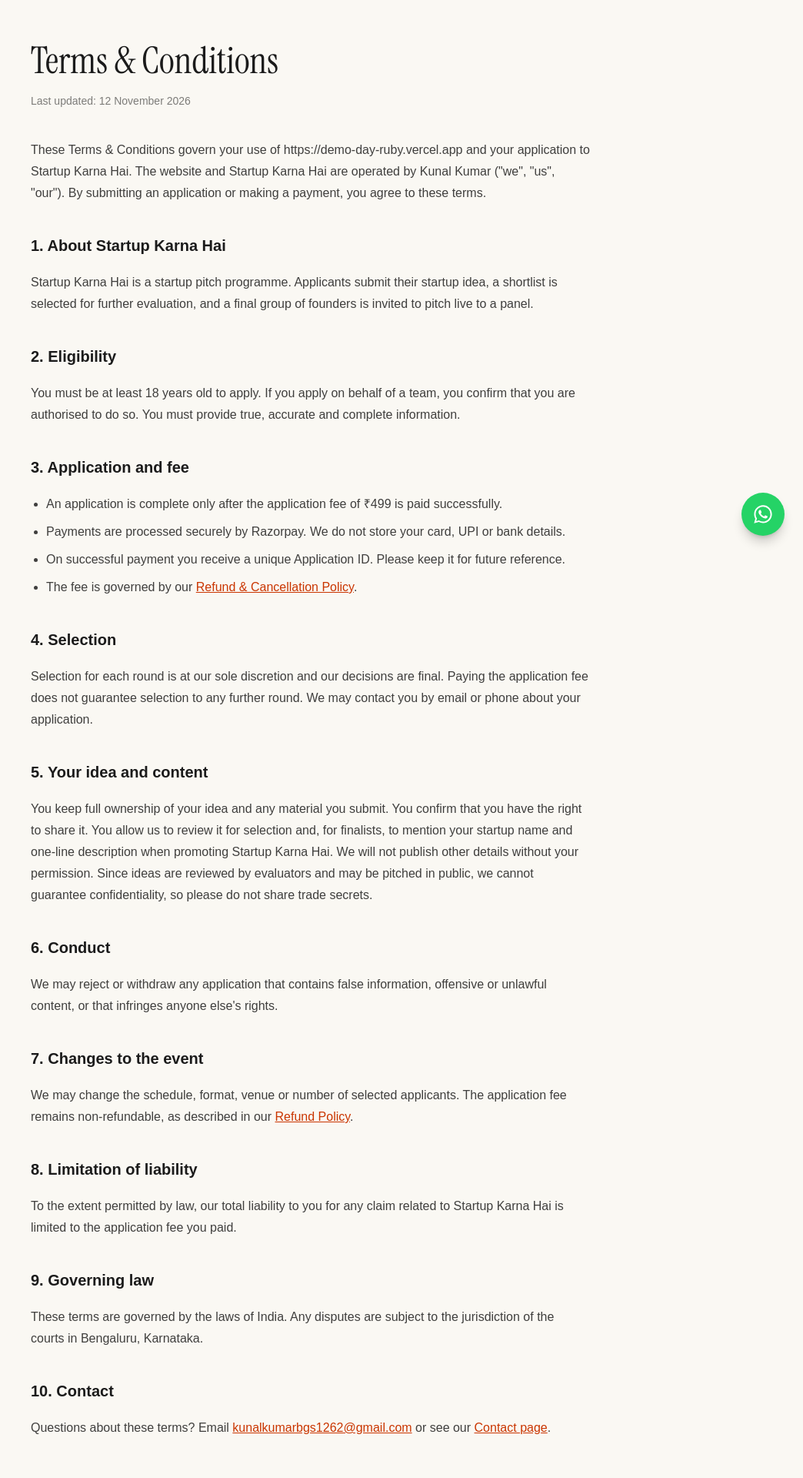
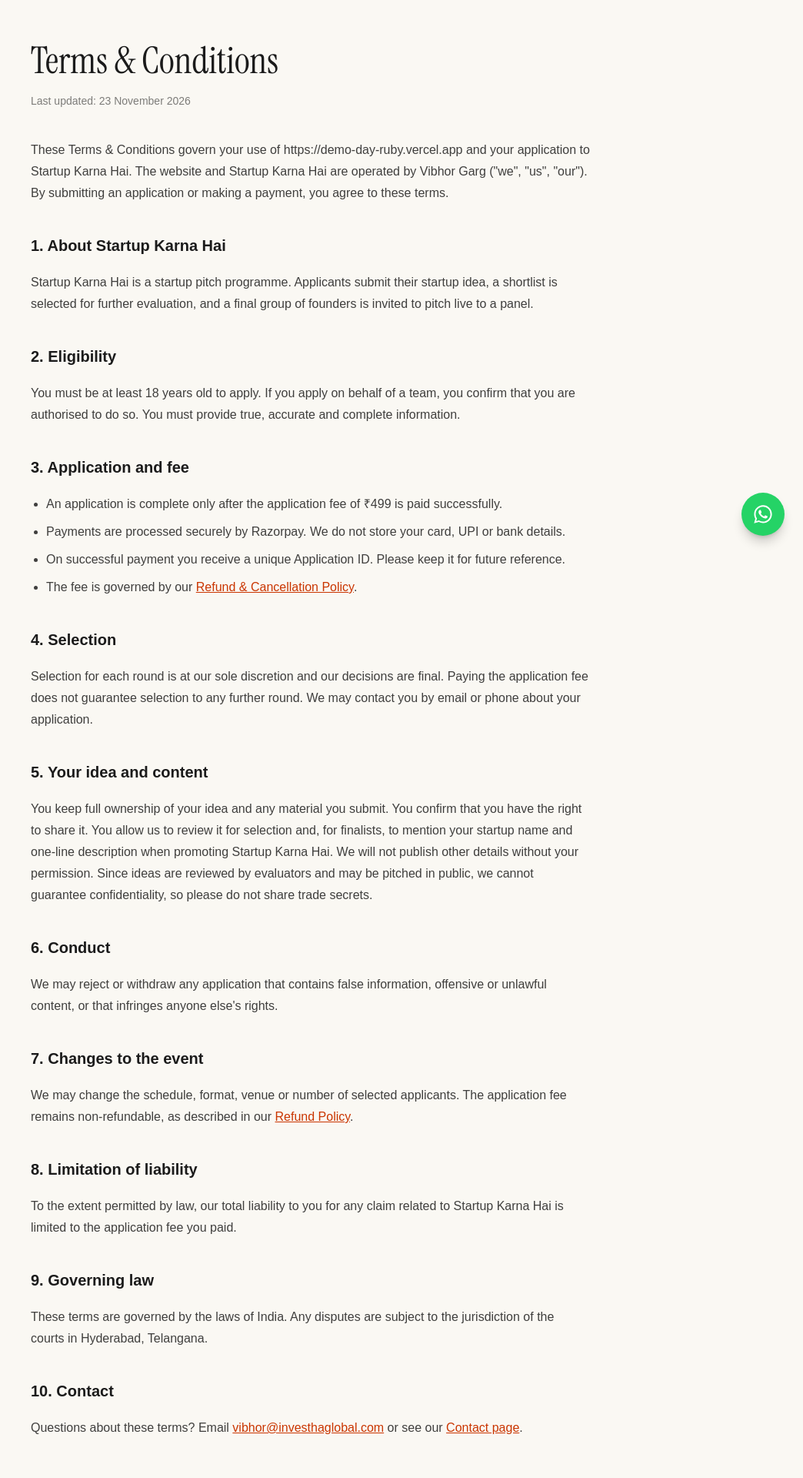
Before and after one commit to kunalrnsit/demo-day, a Next.js app: page /terms in a window 1280 px wide. Shown: the part 80-2000 px from the top of the page at 77% size, without its empty margins (236-1280 px from the left). Built offline with nearby package versions, Linux system fonts and the light colour scheme; no server answers.

Commit message:
Vibhor Garg contact details on legal pages

```diff
--- a/app/privacy/page.tsx
+++ b/app/privacy/page.tsx
@@ -89,6 +89,8 @@ export default function PrivacyPage() {
         {SITE.address}
         <br />
         Email: <a href={`mailto:${SITE.email}`}>{SITE.email}</a>
+        <br />
+        Phone: <a href={`tel:${SITE.phone.replace(/\s/g, "")}`}>{SITE.phone}</a>
       </p>
     </LegalPage>
   );
--- a/app/terms/page.tsx
+++ b/app/terms/page.tsx
@@ -69,7 +69,7 @@ export default function TermsPage() {
       <h2>9. Governing law</h2>
       <p>
         These terms are governed by the laws of India. Any disputes are subject to the jurisdiction of the
-        courts in Bengaluru, Karnataka.
+        courts in Hyderabad, Telangana.
       </p>
 
       <h2>10. Contact</h2>
--- a/components/skh/Nav.tsx
+++ b/components/skh/Nav.tsx
@@ -4,7 +4,6 @@ const LINKS = [
   { key: "home", label: "Home", href: "/" },
   { key: "sessions", label: "SKH Sessions", href: "/sessions" },
   { key: "demo-day", label: "Demo Day", href: "/demo-day" },
-  { key: "collab", label: "Collab", href: "/collab" },
   { key: "community", label: "Community", href: "/community" },
   { key: "portfolio", label: "Portfolio", href: "/portfolio" },
   { key: "contact", label: "Contact", href: "/#contact" },
--- a/lib/site.ts
+++ b/lib/site.ts
@@ -1,11 +1,11 @@
 // EDIT THESE: your contact details appear on all policy pages.
 export const SITE = {
   name: "Startup Karna Hai",
-  legalName: "Kunal Kumar",
-  email: "kunalkumarbgs1262@gmail.com",
-  phone: "+91 93415 17698",
-  address: "Bengaluru, Karnataka, India",
+  legalName: "Vibhor Garg",
+  email: "vibhor@investhaglobal.com",
+  phone: "+91 80084 35970",
+  address: "Hyderabad, India",
   website: "https://demo-day-ruby.vercel.app",
   fee: "₹499",
-  lastUpdated: "12 November 2026",
+  lastUpdated: "23 November 2026",
 };
```
